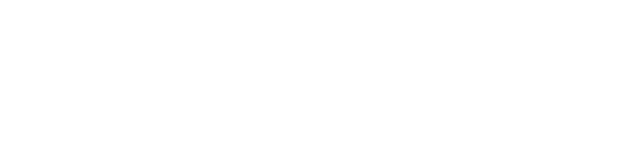
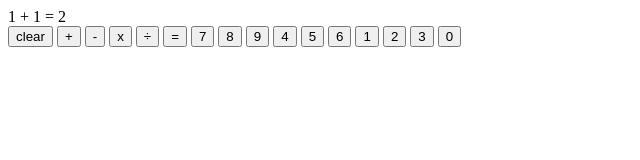
Before and after one commit to DannyJonak/Calculator, a plain HTML site: page index.html in a window 1280 px wide. Shown: the whole page, without its empty margins (0-640 px from the left). Drawn offline with Linux system fonts and the light colour scheme.

Commit message:
add buttons for operations

```diff
--- a/index.html
+++ b/index.html
@@ -7,6 +7,26 @@
         <script src="script.js" defer></script>
     </head>
     <body>
-
+        <div class="calculator-body">
+            <div class="display">1 + 1 = 2</div>
+            <div class="keyboard">
+                <button class="key">clear</button>
+                <button class="key">+</button>
+                <button class="key">-</button>
+                <button class="key">x</button>
+                <button class="key">&divide;</button>
+                <button class="key">=</button>
+                <button class="key">7</button>
+                <button class="key">8</button>
+                <button class="key">9</button>
+                <button class="key">4</button>
+                <button class="key">5</button>
+                <button class="key">6</button>
+                <button class="key">1</button>
+                <button class="key">2</button>
+                <button class="key">3</button>
+                <button class="key">0</button>
+            </div>
+        </div>
     </body>
 </html>
```
